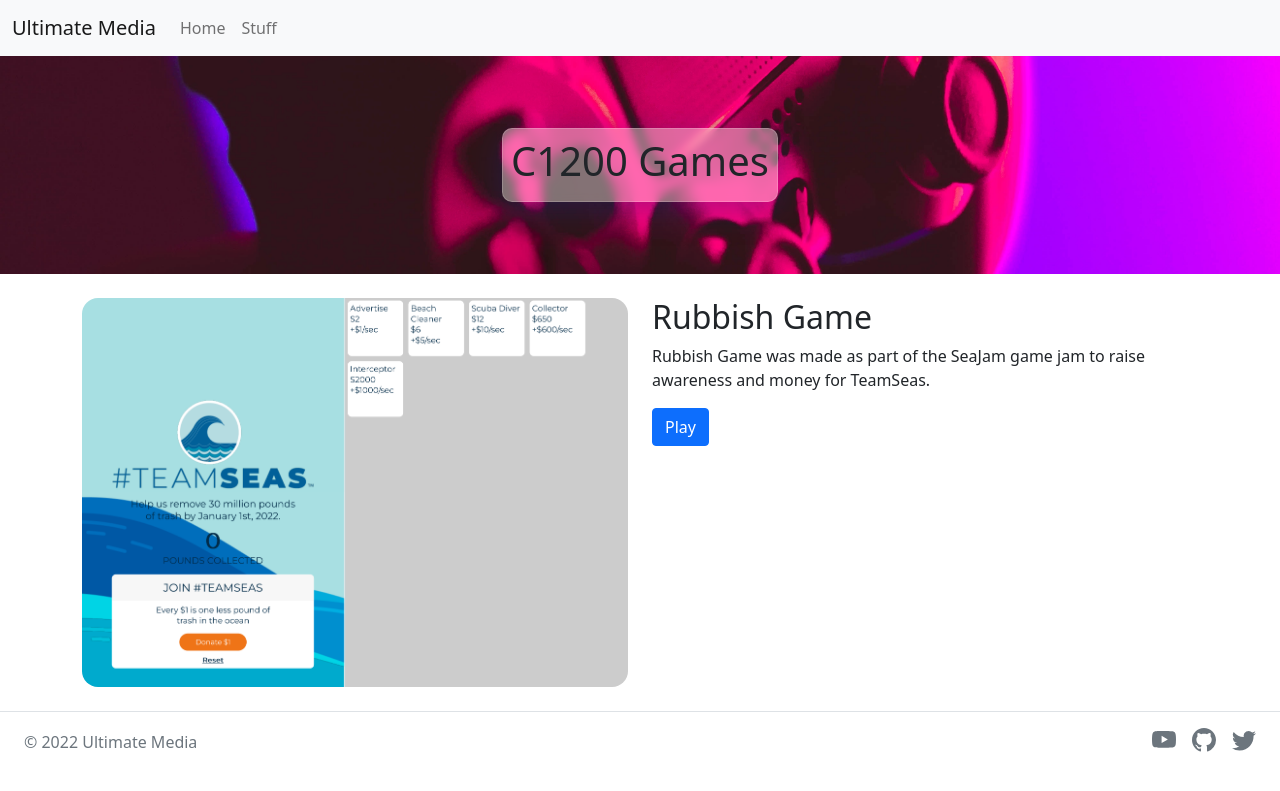
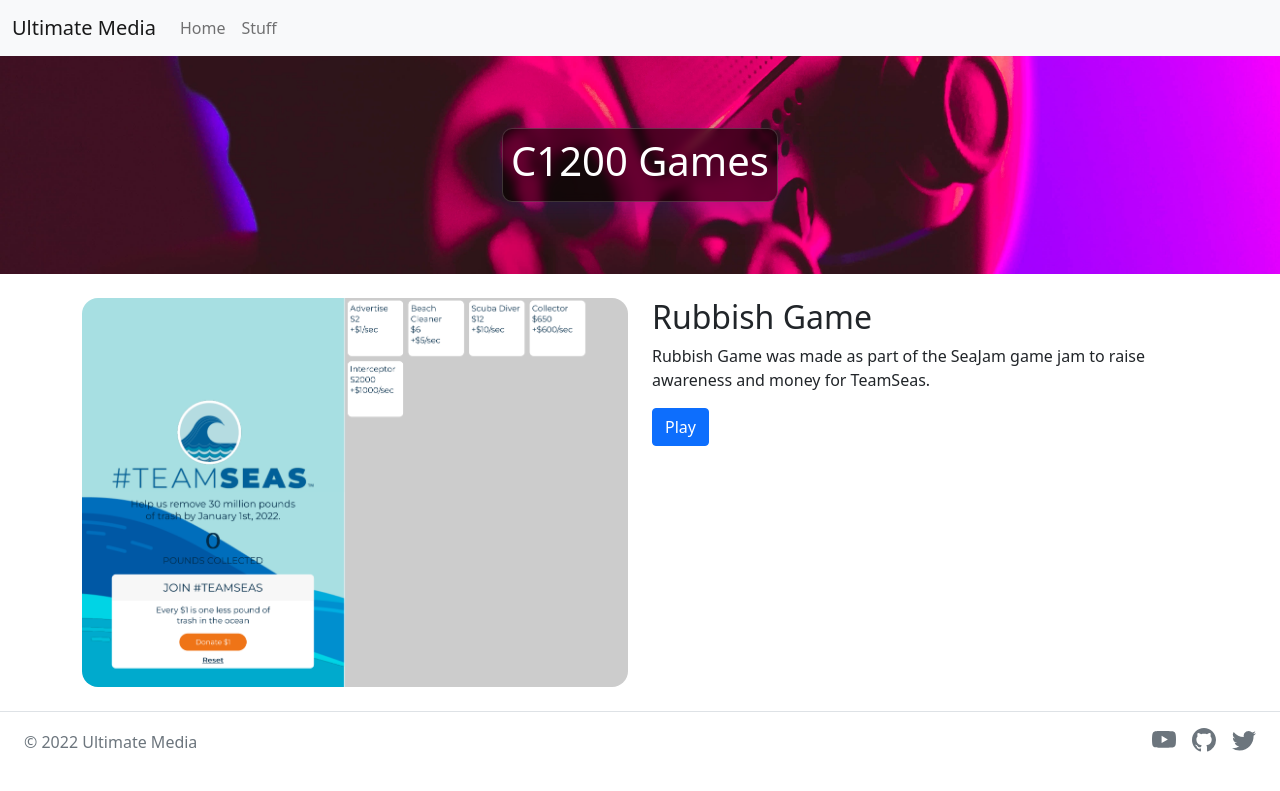
Before and after one commit to ultimatemediaorg/site, a Jekyll site: the page built from stuff/c1200-games/index.html, in a window 1280 px wide. Shown: the top 791 px of the page. Built offline with Jekyll 4.4.1, drawn with Linux system fonts in a browser that asks for light colours.

Commit message:
better readability

```diff
--- a/assets/custom.css
+++ b/assets/custom.css
@@ -8,7 +8,8 @@
 }
 
 .glass {
-    background: rgba( 255, 255, 255, 0.4 );
+    color: #fff;
+    background: rgba( 0, 0, 0, 0.6 );
     box-shadow: 0 8px 32px 0 rgba( 31, 38, 135, 0.37 );
     backdrop-filter: blur( 4px );
     -webkit-backdrop-filter: blur( 4px );
```
